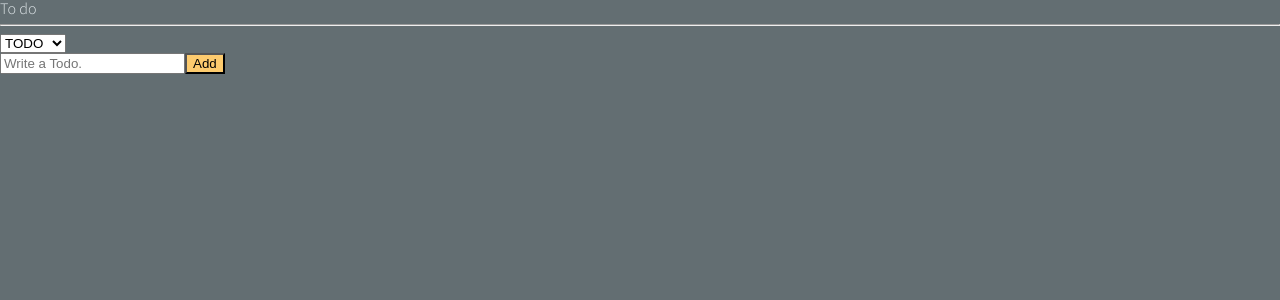
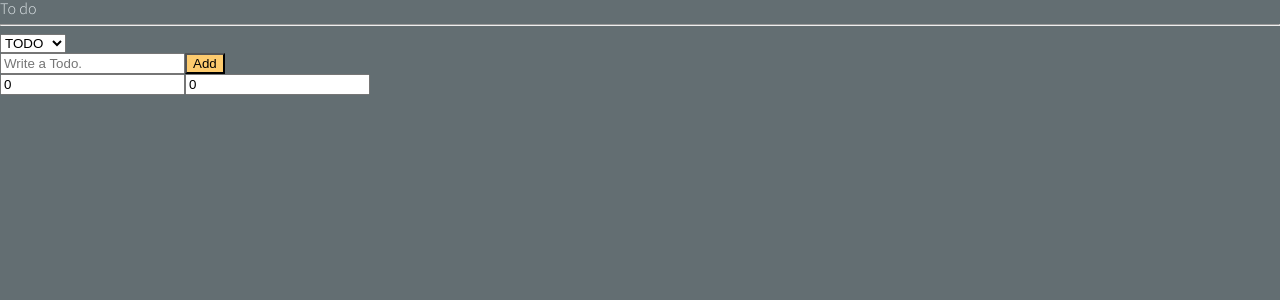
Before and after one commit to onetuks/todolist, a React (Create React App) app: page / in a window 1280 px wide. Shown: the top 300 px of the page. Built offline with nearby package versions, Linux system fonts and the light colour scheme.

Commit message:
#7.0 Get Selectors

```diff
--- a/src/App.tsx
+++ b/src/App.tsx
@@ -1,5 +1,6 @@
-import { RecoilRoot } from "recoil";
+import { RecoilRoot, useRecoilState, useRecoilValue } from "recoil";
 import { createGlobalStyle } from "styled-components";
+import { hourSelector, minuteState } from "./Atom";
 import TodoList from "./components/TodoList";
 
 const GlobalStyle = createGlobalStyle`
@@ -70,12 +71,21 @@
 `;
 
 function App() {
+
+  const [minutes, setMinutes] = useRecoilState(minuteState);
+  const hours = useRecoilValue(hourSelector);
+  const onMinChange = (event: React.FormEvent<HTMLInputElement>) => {
+    setMinutes(+event.currentTarget.value);
+  }
+
   return (
     <>
       <GlobalStyle />
-      <RecoilRoot>
-        <TodoList />
-      </RecoilRoot>
+      <TodoList />
+      <div>
+          <input value={minutes} onChange={onMinChange} placeholder="Minutes" type="number" />
+          <input value={hours} type="number" placeholder="Hours" />
+      </div>
     </>
   );
 }
--- a/src/Atom.ts
+++ b/src/Atom.ts
@@ -30,3 +30,16 @@
     return todos.filter((todo) => todo.category === category);
   },
 });
+
+export const minuteState = atom({
+  key: "minutes",
+  default: 0,
+});
+
+export const hourSelector = selector({
+  key: "hours",
+  get: ({get}) => {
+    const minutes = get(minuteState);
+    return minutes / 60;
+  }
+});
--- a/src/Router.tsx
+++ b/src/Router.tsx
@@ -1,10 +1,11 @@
 import { createBrowserRouter } from 'react-router-dom';
+import { RecoilRoot } from 'recoil';
 import App from './App';
 
 const Router = createBrowserRouter([
     {
         path: "/",
-        element: <App />,
+        element: <RecoilRoot><App /></RecoilRoot>,
     }
 ]);
 export default Router;
--- a/src/components/TodoList.tsx
+++ b/src/components/TodoList.tsx
@@ -1,5 +1,5 @@
 import { useRecoilState, useRecoilValue } from "recoil";
-import { Categories, categoryState, todoSelector, todoState } from "../Atom";
+import { Categories, categoryState, hourSelector, minuteState, todoSelector, todoState } from "../Atom";
 import CreateTodo from "./CreateTodo";
 import Todo from "./Todo";
 
```
